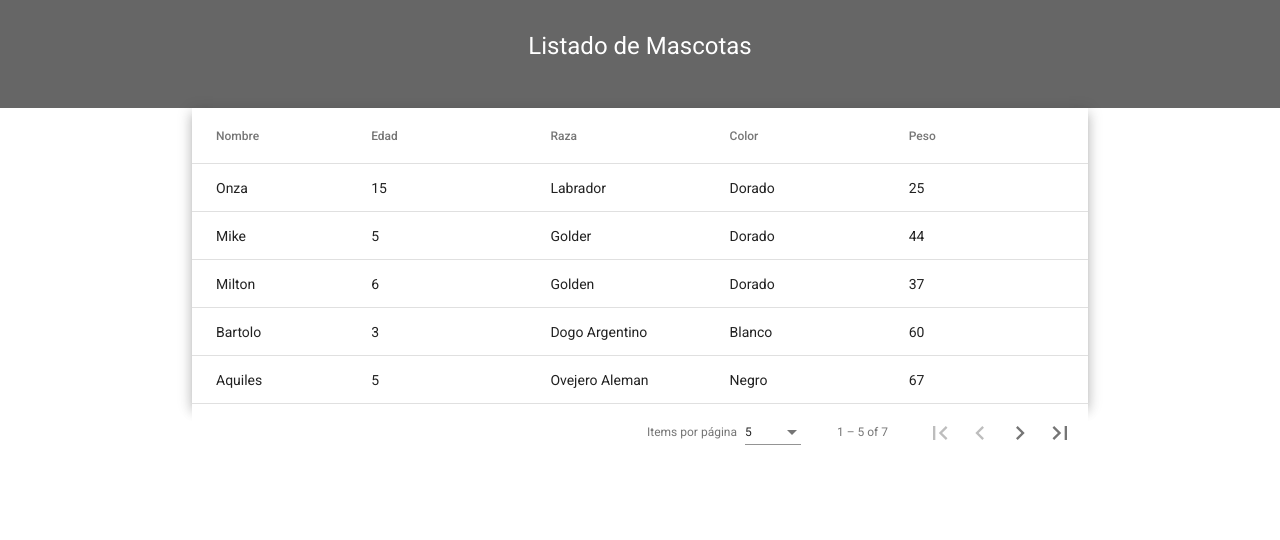
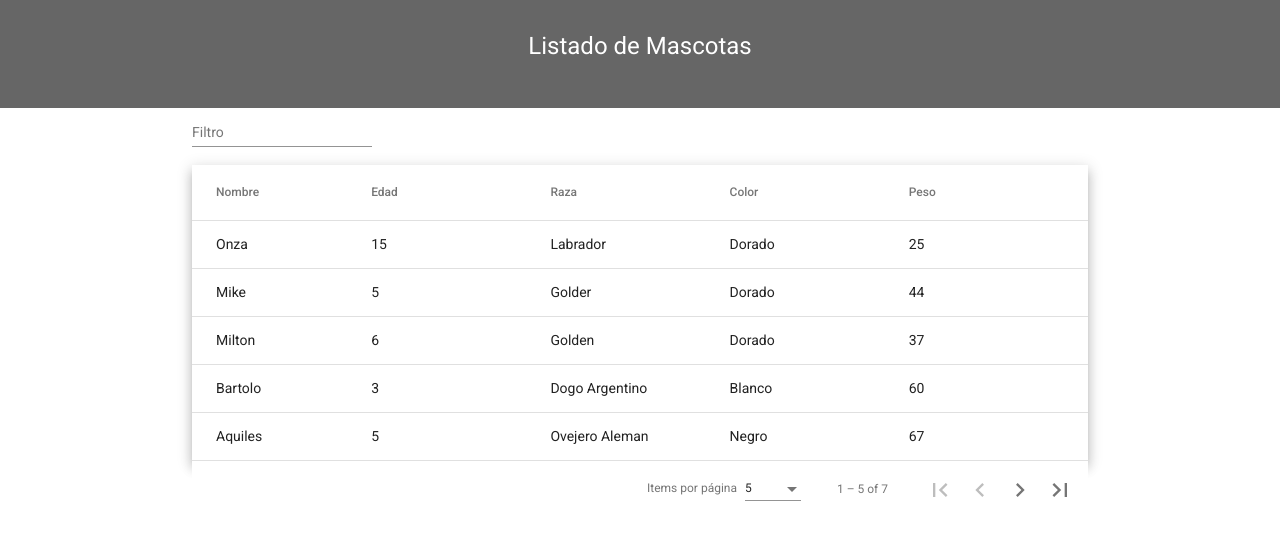
Before and after one commit to RLapeira/.NET-Core-6-y-Angular, an Angular app in the folder FE-CRUDMascotas/: page / in a window 1280 px wide. Shown: the top 540 px of the page. Built offline with nearby package versions, Linux system fonts and the light colour scheme.

Commit message:
Agregar Ordenación y Filtro al Listado

```diff
--- a/FE-CRUDMascotas/src/app/components/listado-mascota/listado-mascota.component.css
+++ b/FE-CRUDMascotas/src/app/components/listado-mascota/listado-mascota.component.css
@@ -16,3 +16,8 @@
 td, th {
     width: 15%;
 }
+
+.mat-mdc-form-field {
+  font-size: 14px;
+  width: 100%;
+}
--- a/FE-CRUDMascotas/src/app/components/listado-mascota/listado-mascota.component.html
+++ b/FE-CRUDMascotas/src/app/components/listado-mascota/listado-mascota.component.html
@@ -3,15 +3,20 @@
 </div>
 
 <div class="container">
-  <table mat-table [dataSource]="dataSource" class="mat-elevation-z8">
+  <mat-form-field>
+    <mat-label>Filtro</mat-label>
+    <input matInput (keyup)="applyFilter($event)" placeholder="Buscar" #input autocomplete="off">
+  </mat-form-field>
+
+  <table mat-table [dataSource]="dataSource" class="mat-elevation-z8" matSort>
 
     <ng-container matColumnDef="nombre">
-      <th mat-header-cell *matHeaderCellDef> Nombre </th>
+      <th mat-header-cell *matHeaderCellDef mat-sort-header> Nombre </th>
       <td mat-cell *matCellDef="let element"> {{element.nombre}} </td>
     </ng-container>
 
     <ng-container matColumnDef="edad">
-      <th mat-header-cell *matHeaderCellDef> Edad </th>
+      <th mat-header-cell *matHeaderCellDef mat-sort-header> Edad </th>
       <td mat-cell *matCellDef="let element"> {{element.edad}} </td>
     </ng-container>
 
@@ -34,9 +39,9 @@
     <tr mat-row *matRowDef="let row; columns: displayedColumns;"></tr>
   </table>
 
-    <mat-paginator [pageSizeOptions]="[5, 10, 20]"
-                   showFirstLastButtons
-                   aria-label="Select page of periodic elements">
-    </mat-paginator>
+  <mat-paginator [pageSizeOptions]="[5, 10, 20]"
+                 showFirstLastButtons
+                 aria-label="Select page of periodic elements">
+  </mat-paginator>
 
 </div>
--- a/FE-CRUDMascotas/src/app/components/listado-mascota/listado-mascota.component.ts
+++ b/FE-CRUDMascotas/src/app/components/listado-mascota/listado-mascota.component.ts
@@ -2,6 +2,7 @@
 import { Mascota } from '../../interfaces/mascota';
 import { MatTableDataSource } from '@angular/material/table';
 import { MatPaginator } from '@angular/material/paginator';
+import { MatSort } from '@angular/material/sort';
 
 const listMascotas: Mascota[] = [
   { nombre: 'Onza', edad: 15, raza: 'Labrador', color: 'Dorado', peso: 25 },
@@ -23,6 +24,7 @@
   dataSource = new MatTableDataSource<Mascota>(listMascotas);
 
   @ViewChild(MatPaginator) paginator!: MatPaginator;
+  @ViewChild(MatSort) sort!: MatSort;
 
   constructor() { }
 
@@ -31,6 +33,12 @@
 
   ngAfterViewInit() {
     this.dataSource.paginator = this.paginator;
+    this.dataSource.sort = this.sort;
     this.paginator._intl.itemsPerPageLabel = "Items por página";
   }
+
+  applyFilter(event: Event) {
+    const filterValue = (event.target as HTMLInputElement).value;
+    this.dataSource.filter = filterValue.trim().toLowerCase();
+  }
 }
```
Also changed, not shown: FE-CRUDMascotas/src/app/app.module.ts (+7 -1 lines).
